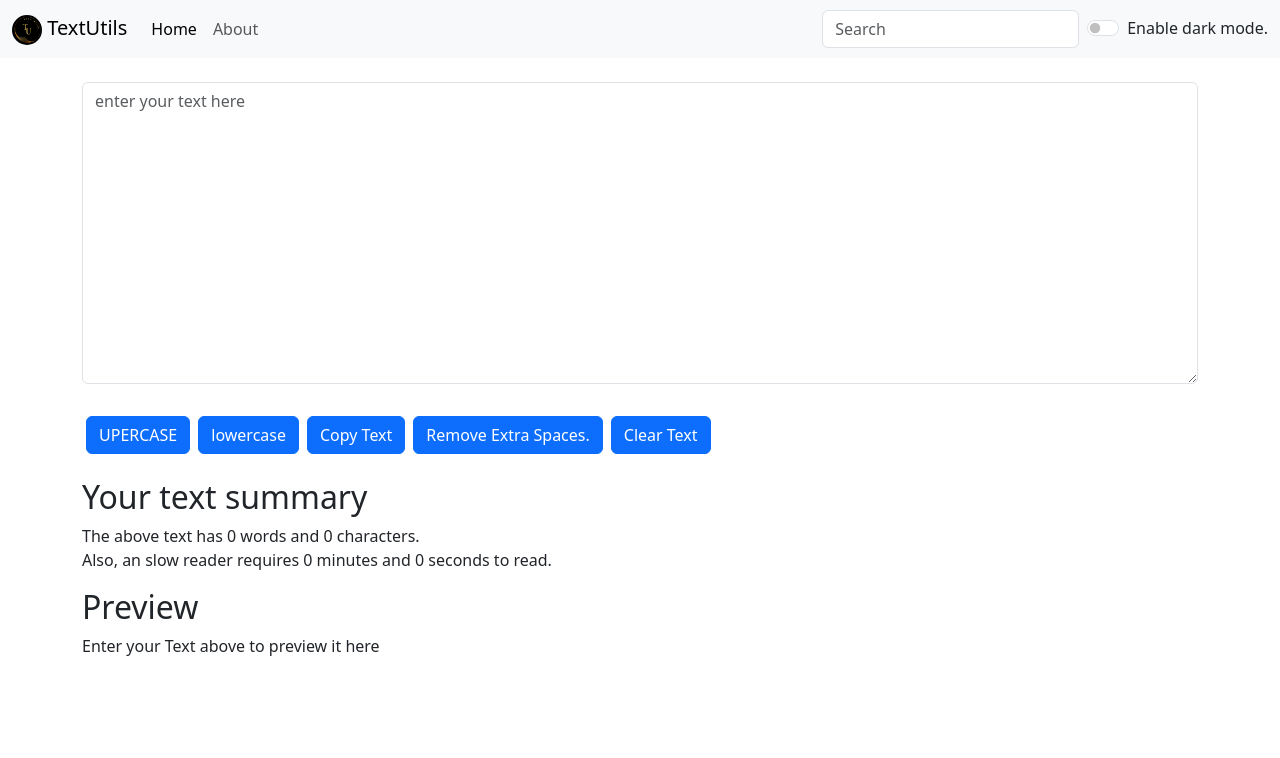
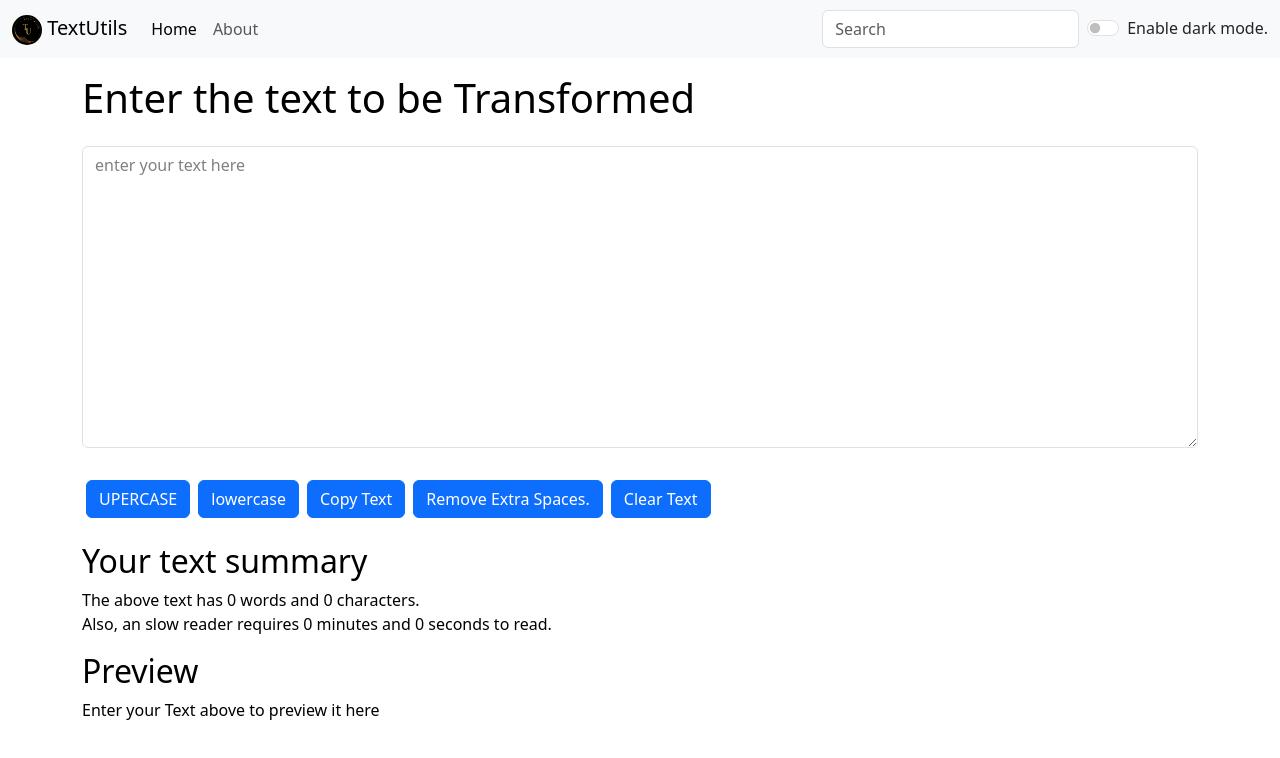
Before and after one commit to soham555-maker/FIR_REACT_APP, a React (Vite) app: page / in a window 1280 px wide. Shown: the top 758 px of the page. Built offline with nearby package versions, Linux system fonts and the light colour scheme.

Commit message:
video-16 completed [SHIFTED THE PROJECT FROM HAVING JS FILES TO JSX FILES (FROM REACT TO REACT + VITE] (learned about react router)

```diff
--- a/src/App.css
+++ b/src/App.css
@@ -40,3 +40,10 @@
 .read-the-docs {
   color: #888;
 } */
+
+
+#myInput::placeholder {
+  /* rest remains same */
+  /* color: var(--check-secondary);   */
+  color: grey;
+}
--- a/src/App.jsx
+++ b/src/App.jsx
@@ -1,25 +1,12 @@
 import React, { useState } from "react";
 import "./App.css";
-import { Form } from "react-router-dom";
 import Navbar from "./Components/Navbar";
 import ErrorPage from "./error-page";
 import Textfield from "./routes/Textfield";
 import About from "./routes/About";
-// import Alert from "./Components/Alert";
-import { Outlet, createBrowserRouter } from "react-router-dom";
+import Alert from "./Components/Alert";
+import { Form, Outlet, createBrowserRouter } from "react-router-dom";
 
-// const [alertMsg, setAlert] = useState(null);
-
-// Functions
-// const showAlert = (message, type) => {
-//   setAlert({
-//     msg: message,
-//     type: type,
-//   });
-//   setTimeout(() => {
-//     setAlert(null);
-//   }, 1500);
-// };
 
 const router = createBrowserRouter([
   {
@@ -42,35 +29,50 @@ const router = createBrowserRouter([
 
 function App() {
   // state-variablesy
+  const [alertMsg, setAlert] = useState(null);
   const [mode, setMode] = useState("light");
   const [mainStyle, setMainStyle] = useState({
     backgroundColor: "white",
     color: "black",
   });
+
+  // Functions
+  const showAlert = (message, type) => {
+    setAlert({
+      msg: message,
+      type: type,
+    });
+    setTimeout(() => {
+      setAlert(null);
+    }, 1500);
+  };
   const onHandleModeChange = () => {
     if (mode === "light") {
       setMode("dark");
-      // showAlert("Dark mode Enabled", "success");
+      showAlert("Dark mode Enabled", "success");
       setMainStyle({
-        backgroundColor: "#212529",
+        backgroundColor: "#000042",
         color: "white",
+        border: "solid #000053 0.9px",
         // border: "solid white 1px",
         borderRadius: "5px",
       });
       document.body.style.backgroundColor = "#000042";
+      // document.getElementById("#myInput").style.setProperty("--check-secondary", "#000042");
       document.title = "TextUtils -Home-DarkMode";
     } else {
       setMode("light");
-      // showAlert("Light mode Enabled", "success");
+      showAlert("Light mode Enabled", "success");
       setMainStyle({
         backgroundColor: "white",
+        border: "solid #f9f1f1 0.9px",
         color: "black",
       });
+      // document.getElementById("myInput").style.setProperty("--check-secondary", "grey")
       document.body.style.backgroundColor = "#FFFFFF";
       document.title = "TextUtils -Home-LightMode";
     }
   };
-
 
   return (
     // <Router>{/* </Router> */}
@@ -83,9 +85,10 @@ function App() {
           mode={mode}
           onHandleModeChange={onHandleModeChange}
         />
+        <Alert alertMsg={alertMsg}/>
         {/* <Alert alertMsg={alertMsg} /> */}
         <div>
-          <Outlet context={[mainStyle]}/>
+          <Outlet context={[mainStyle, alertMsg]}/>
         </div>
       </div>
     </div>
--- /dev/null
+++ b/src/Components/Alert.jsx
@@ -0,0 +1,18 @@
+import React from "react";
+
+export default function Alert(props) {
+  const first_capital = (word)=>{
+    return (word.charAt(0).toUpperCase()+word.slice(1))
+  }
+  return (
+    props.alertMsg && (
+      <div>
+        <div className={`alert alert-${props.alertMsg.type}`} role="alert">
+          <strong>
+            {first_capital(props.alertMsg.type)} : {props.alertMsg.msg}
+          </strong>
+        </div>
+      </div>
+    )
+  );
+}
--- a/src/routes/Textfield.jsx
+++ b/src/routes/Textfield.jsx
@@ -1,9 +1,21 @@
 import React, { useState } from "react";
-import propTypes from "prop-types";
-import { Form } from "react-router-dom";
-// import copy from "../../node_modules/copy-descriptor";
+import { Form, useOutletContext } from "react-router-dom";
+import Alert from "../Components/Alert";
+import "../App.css";
 
-export default function Textfield(props) {
+export default function Textfield() {
+  const [mainStyle] = useOutletContext();
+  const [alert, setAlert] = useState();
+  const showAlert = (message, type) => {
+    setAlert({
+      msg: message,
+      type: type,
+    });
+    setTimeout(() => {
+      setAlert(null);
+    }, 1500);
+  };
+  console.log(mainStyle, showAlert)
   const [text, setText] = useState("");
   let wordsCnt = text.split(" ").length;
   let minuts = 0;
@@ -23,13 +35,13 @@ export default function Textfield(props) {
     // console.log("onHandleUpperCase clicked");
     let newText = text.toUpperCase();
     setText(newText);
-    props.showAlert("Converted to UPPERCASE.", "success")
+    showAlert("Converted to UPPERCASE.", "success")
   };
   const onHandleLowerCase = () => {
     // console.log("onHandleUpperCase clicked");
     let newText = text.toLowerCase();
     setText(newText);
-    props.showAlert("Converted to lowercase.", "success")
+    showAlert("Converted to lowercase.", "success")
   };
   const onChangeTextArea = (event) => {
     setText(event.target.value);
@@ -41,7 +53,7 @@ export default function Textfield(props) {
     // Copy the text inside the text field
     navigator.clipboard.writeText(copyText.value);
     // Alert the copied text
-    props.showAlert("Copied for text area to clipboard.", "success")
+    showAlert("Copied for text area to clipboard.", "success")
   };
   const onHandleRmvExtSpaces = () => {
     let textArr = text.split(" ");
@@ -50,22 +62,20 @@ export default function Textfield(props) {
       if (element !== "") {
         newText = newText + element + " ";
       }
-      // console.log(element)
-      // newText += element + " ";
     });
-    // console.log(newText);
     setText(newText);
-    props.showAlert("Removed extra spaces.", "success")
+    showAlert("Removed extra spaces.", "success")
   };
   const onHandleClear = () => {
     setText("");
-    props.showAlert("Cleared the Textarea.", "success")
+    showAlert("Cleared the Textarea.", "success")
   };
 
   return (
     <div>
-      <div className="container my-3 my-2" style={props.mainStyle}>
-        <h1>{props.heading}</h1>
+      <Alert alertMsg={alert} />
+      <div className="container my-3 my-2" style={mainStyle}>
+        <h1>Enter the text to be Transformed</h1>
         <div className="mb-0">
           <textarea
             className="form-control my-4"
@@ -74,7 +84,7 @@ export default function Textfield(props) {
             placeholder="enter your text here"
             value={text}
             onChange={onChangeTextArea}
-            style={props.mainStyle}
+            style={mainStyle}
           ></textarea>
         </div>
         <div>
@@ -115,7 +125,7 @@ export default function Textfield(props) {
           </button>
         </div>
       </div>
-      <div className="container my-1" style={props.mainStyle}>
+      <div className="container my-1" style={mainStyle}>
         <h2>Your text summary</h2>
         <p>
           The above text has {wordsCnt} words and {text.length} characters.
@@ -129,11 +139,3 @@ export default function Textfield(props) {
     </div>
   );
 }
-
-Textfield.propTypes = {
-  heading: propTypes.string,
-};
-
-Textfield.defaultProp = {
-  heading: "Enter the text",
-};
```
Also changed, not shown: src/Components/Navbar.jsx (+0 -26 lines).
